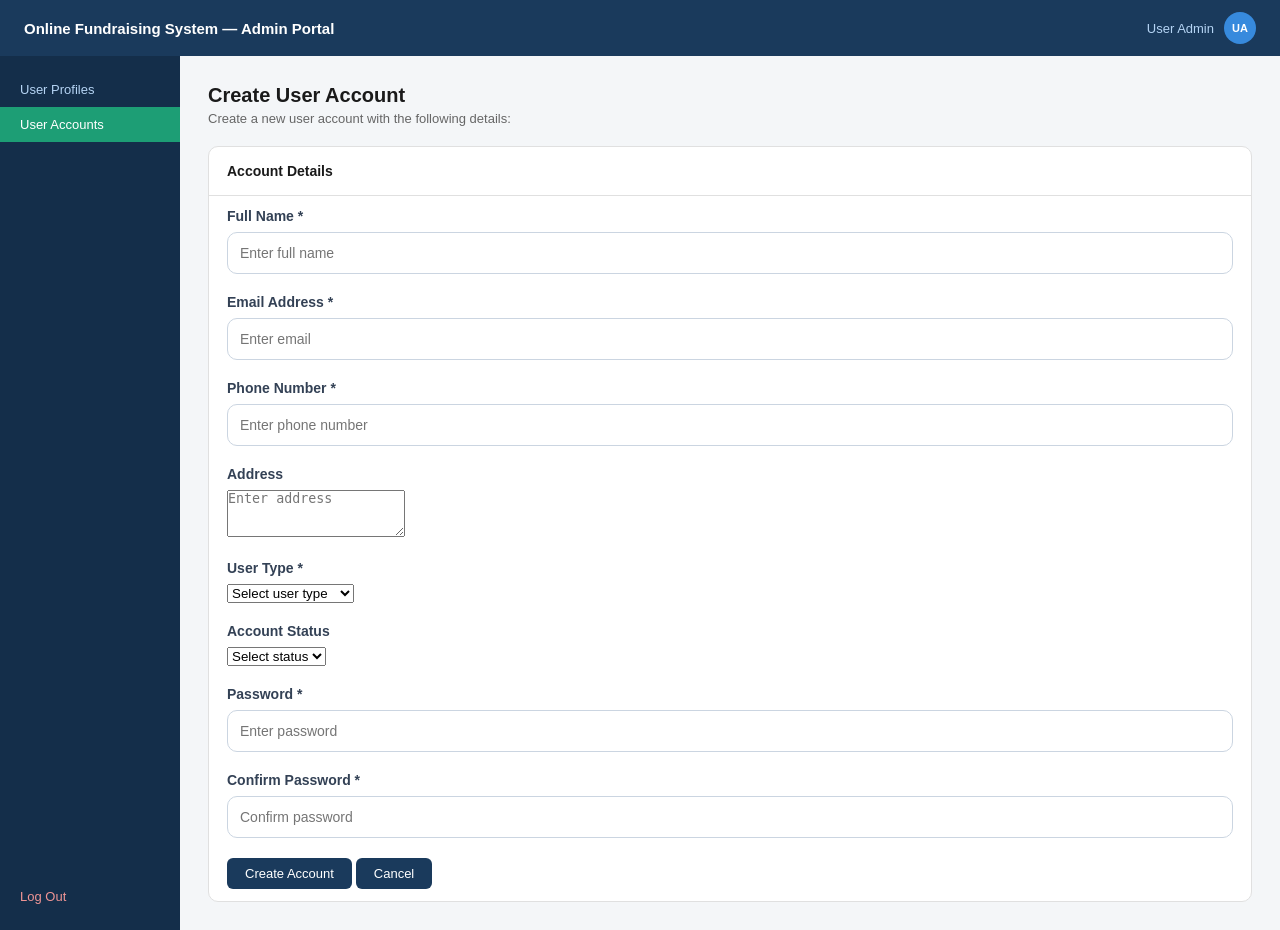
After one commit to reallymeh/CSIT314-T01-gohelpme, a Flask app: page /admin/create_account in a window 1280 px wide. The commit adds this page. Run offline with Flask 3, Linux system fonts and the light colour scheme.

Commit message:
Login and Create User Account

```diff
--- a/database.py
+++ b/database.py
@@ -23,7 +23,8 @@ def init_db():
      address TEXT NOT NULL,\
      user_type TEXT NOT NULL,\
      account_status INTEGER NOT NULL,\
-     password TEXT NOT NULL\
+     password TEXT NOT NULL, \
+     FOREIGN KEY (user_type) REFERENCES user_profile(name)\
     )"
     )
 
--- a/static/css/styles.css
+++ b/static/css/styles.css
@@ -318,6 +318,7 @@ a{
 
 .btn-search:hover {
     background-color: #0056b3;
+}
 /* =====================
    EMPTY STATE
    ===================== */
@@ -348,3 +349,66 @@ a{
     border-radius: 10px;
     overflow: hidden;
 }
+
+/*Login page*/
+.login-wrapper {
+    display: flex;
+    justify-content: center;
+    align-items: center;
+    height: 95vh;
+    background: linear-gradient(to right, #dbeafe, #f0f9ff);
+}
+
+.login-container {
+    background: white;
+    padding: 40px;
+    width: 380px;
+    border-radius: 16px;
+    box-shadow: 0 8px 25px rgba(0, 0, 0, 0.1);
+    text-align: center;
+}
+
+.login-container h2 {
+    margin-bottom: 10px;
+    color: #1e293b;
+    font-size: 28px;
+}
+
+.subtitle {
+    color: #64748b;
+    margin-bottom: 30px;
+    font-size: 14px;
+}
+
+.input-group {
+    text-align: left;
+    margin-bottom: 20px;
+}
+
+.input-group label {
+    display: block;
+    margin-bottom: 8px;
+    font-weight: 600;
+    color: #334155;
+}
+
+.input-group input {
+    width: 100%;
+    padding: 12px;
+    border: 1px solid #cbd5e1;
+    border-radius: 10px;
+    font-size: 14px;
+    outline: none;
+    transition: 0.3s;
+    box-sizing: border-box;
+}
+
+.input-group input:focus {
+    border-color: #2563eb;
+    box-shadow: 0 0 5px rgba(37, 99, 235, 0.2);
+}
+
+.profile-card update-form-wrapper {
+    max-width: 600px;
+
+}
--- a/templates/HomePage.html
+++ b/templates/HomePage.html
@@ -22,7 +22,7 @@
         </div>
     </div>
     <div class="card-actions-home">
-        <button class="login-btn" onclick="alert('coming soon!')">Login</button>
+        <button class="login-btn" onclick="window.location.href='/admin/login'">Login</button>
     </div>
   </body>
   <script>
--- a/templates/UserAdminAccounts.html
+++ b/templates/UserAdminAccounts.html
@@ -30,7 +30,7 @@
             <a href="/admin/userprofile" class="nav-item">User Profiles</a>
             <a href="/admin/useraccount" class="nav-item active">User Accounts</a>
             {# BACKEND: /logout route should clear session #}
-            <a href="/logout" class="nav-item logout">Log Out</a>
+            <a href="/admin/logout" class="nav-item logout">Log Out</a>
         </div>
 
         <div class="main" id="SearchUserAccount">
--- /dev/null
+++ b/templates/UserAdminCreateUserAccount.html
@@ -0,0 +1,149 @@
+<!DOCTYPE html>
+<html lang="en"><head>
+    <meta charset="UTF-8">
+    <meta name="viewport" content="width=device-width, initial-scale=1.0">
+    <title>Create User Account — Admin Portal</title>
+    <link rel="stylesheet" href="{{ url_for('static', filename='css/styles.css') }}">
+</head>
+<body>
+    <div class="topbar">
+        <span class="topbar-logo">Online Fundraising System — Admin Portal</span>
+        <div class="topbar-user">
+            <span id="admin-name">User Admin</span>
+            <div class="avatar">UA</div>
+        </div>
+    </div>
+
+    <div class="layout">
+
+         <div class="sidebar">
+            <a href="/admin/userprofile" class="nav-item">User Profiles</a>
+            <a href="/admin/useraccount" class="nav-item active">User Accounts</a>
+            <a href="/admin/logout" class="nav-item logout">Log Out</a>
+        </div>
+
+        <div class="main">
+            <div class="page-title">Create User Account</div>
+            <div class="page-sub">Create a new user account with the following details:</div>
+
+            <div class="profile-card update-form-wrapper">
+                <div class="card-top">
+                    <div class="card-name">Account Details</div>
+                </div>
+
+                <div class="card-body">
+                    <div class="input-group">
+                        <label>Full Name *</label>
+                        <input type="text" name="name" placeholder="Enter full name" required>
+                    </div>
+
+                    <div class="input-group">
+                       <label>Email Address *</label>
+                       <input type="email" name="email" placeholder="Enter email" required>
+                    </div>
+
+                    <div class="input-group">
+                       <label>Phone Number *</label>
+                       <input type="tel" name="phone" placeholder="Enter phone number" required>
+                    </div>
+
+                    <div class="input-group">
+                      <label>Address</label>
+                      <textarea name="description" rows="3" placeholder="Enter address" required></textarea>
+                   </div>
+                    <div class="input-group">
+                       <label>User Type *</label>
+                       <select name="user_type" required>
+                         <option value="">Select user type</option>
+                         <option value="fund_raiser">fund raiser</option>
+                         <option value="donee">donee</option>
+                         <option value="platform_manager">platform manager</option>
+                         <option value="user_admin">user admin</option>
+                       </select>
+                    </div>
+
+                    <div class="input-group">
+                      <label>Account Status</label>
+                      <select name="account_status">
+                        <option value="">Select status</option>
+                        <option value="1">Active</option>
+                        <option value="0">Inactive</option>
+                      </select>
+                    </div>
+                    <div class="input-group">
+                       <label>Password *</label>
+                       <input type="password" name="password" placeholder="Enter password" required>
+                    </div>
+                    <div class="input-group">
+                        <label>Confirm Password *</label>
+                        <input type="password" name="confirm_password" placeholder="Confirm password" required>
+                    </div>
+                    <div class="form-actions">
+                        <button class="btn-primary" onclick="createUserAccount()">Create Account</button>
+                        <button class="btn-primary" onclick="window.location.href='/admin/useraccount'">Cancel</button>
+                    </div>
+
+                    <div id="message" class="message-box"></div>
+                </div>
+            </div>
+        </div>
+
+    </div>
+
+
+</div>
+
+<script>
+    function createUserAccount() {
+        const name = document.querySelector('input[name="name"]').value;
+        const email = document.querySelector('input[name="email"]').value;
+        const phone = document.querySelector('input[name="phone"]').value;
+        const address = document.querySelector('textarea[name="description"]').value;
+        const userType = document.querySelector('select[name="user_type"]').value;
+        const accountStatus = document.querySelector('select[name="account_status"]').value;
+        const password = document.querySelector('input[name="password"]').value;
+        const confirmPassword = document.querySelector('input[name="confirm_password"]').value;
+        const messageBox = document.getElementById('message');
+
+         if (!name || !email || !phone || !userType || !password || !accountStatus || !confirmPassword) {
+            messageBox.style.color = "#A32D2D"; // Red error color
+            messageBox.innerText = "Error: All fields marked with * are required.";
+            return;
+        }
+
+        if (password !== confirmPassword) {
+            messageBox.style.color = "#A32D2D"; // Red error color
+            messageBox.innerText = "Error: Passwords do not match.";
+            return;
+        }
+
+        const payload = {
+            email: email,
+            name: name,
+            phone: phone,
+            address: address,
+            password: password,
+            user_type: userType,
+            account_status: accountStatus
+        };
+        fetch('/admin/create_account', {
+            method: 'POST',
+            headers: {
+                'Content-Type': 'application/json'
+            },
+            body: JSON.stringify(payload)
+        })
+        .then(response => response.json())
+        .then(data => {
+            alert(data.message);     // Show success or fail message
+                    location.reload();       // Refresh the page to update the list
+                })
+                .catch(() => {
+                    alert("Something went wrong!");
+                });
+
+    }
+</script>
+
+</body>
+</html>
--- a/templates/UserAdminCreateUserProfile.html
+++ b/templates/UserAdminCreateUserProfile.html
@@ -17,7 +17,7 @@
     <div class="layout">
          <div class="sidebar">
             <a href="/admin/userprofile" class="nav-item active">User Profiles</a>
-            <a href="#" class="nav-item">User Accounts</a>
+            <a href="/admin/useraccount" class="nav-item">User Accounts</a>
             <a href="/admin/logout" class="nav-item logout">Log Out</a>
         </div>
         <div class="main">
@@ -30,7 +30,7 @@
                 </div>
 
                 <div class="card-body">
-                    <div class="form-group">
+                    <div class="input-group">
                         <label>Profile Name</label>
                         <input type="text" name="name" placeholder="Enter profile name" required>
                     </div>
@@ -56,7 +56,7 @@
 
                    <div class="form-actions">
                         <button class="btn-primary" onclick="createProfile()">Create Profile</button>
-                        <button class="act-btn" onclick="window.location.href='/admin/userprofile'">Cancel</button>
+                        <button class="btn-primary" onclick="window.location.href='/admin/userprofile'">Cancel</button>
                     </div>
 
                     <div id="message" class="message-box"></div>
--- a/templates/UserAdminViewAccount.html
+++ b/templates/UserAdminViewAccount.html
@@ -30,7 +30,7 @@
             <a href="/admin/userprofile" class="nav-item">User Profiles</a>
             <a href="/admin/useraccount" class="nav-item active">User Accounts</a>
             {# BACKEND: /logout route should clear session #}
-            <a href="/logout" class="nav-item logout">Log Out</a>
+            <a href="/admin/logout" class="nav-item logout">Log Out</a>
         </div>
 
         {# BACKEND: displayViewResult() renders this card when account is found #}
--- a/templates/UserAdminViewProfile.html
+++ b/templates/UserAdminViewProfile.html
@@ -30,7 +30,7 @@
             <a href="/admin/userprofile" class="nav-item active">User Profiles</a>
             <a href="/admin/useraccount" class="nav-item">User Accounts</a>
             {# BACKEND: /logout route should clear session #}
-            <a href="/logout" class="nav-item logout">Log Out</a>
+            <a href="/admin/logout" class="nav-item logout">Log Out</a>
         </div>
 
         <div class="main" id="ViewUserProfile">
```
Also changed, not shown: templates/UserAdminUpdateAccount.html (+10 -10 lines), templates/UserAdminUpdateProfile.html (+5 -5 lines), templates/UserAdminlogin.html (+48 -3 lines), users/boundary/useradminb.py (+69 -2 lines), users/control/useradminc.py (+12 -0 lines), users/entity/useraccount.py (+49 -0 lines).
